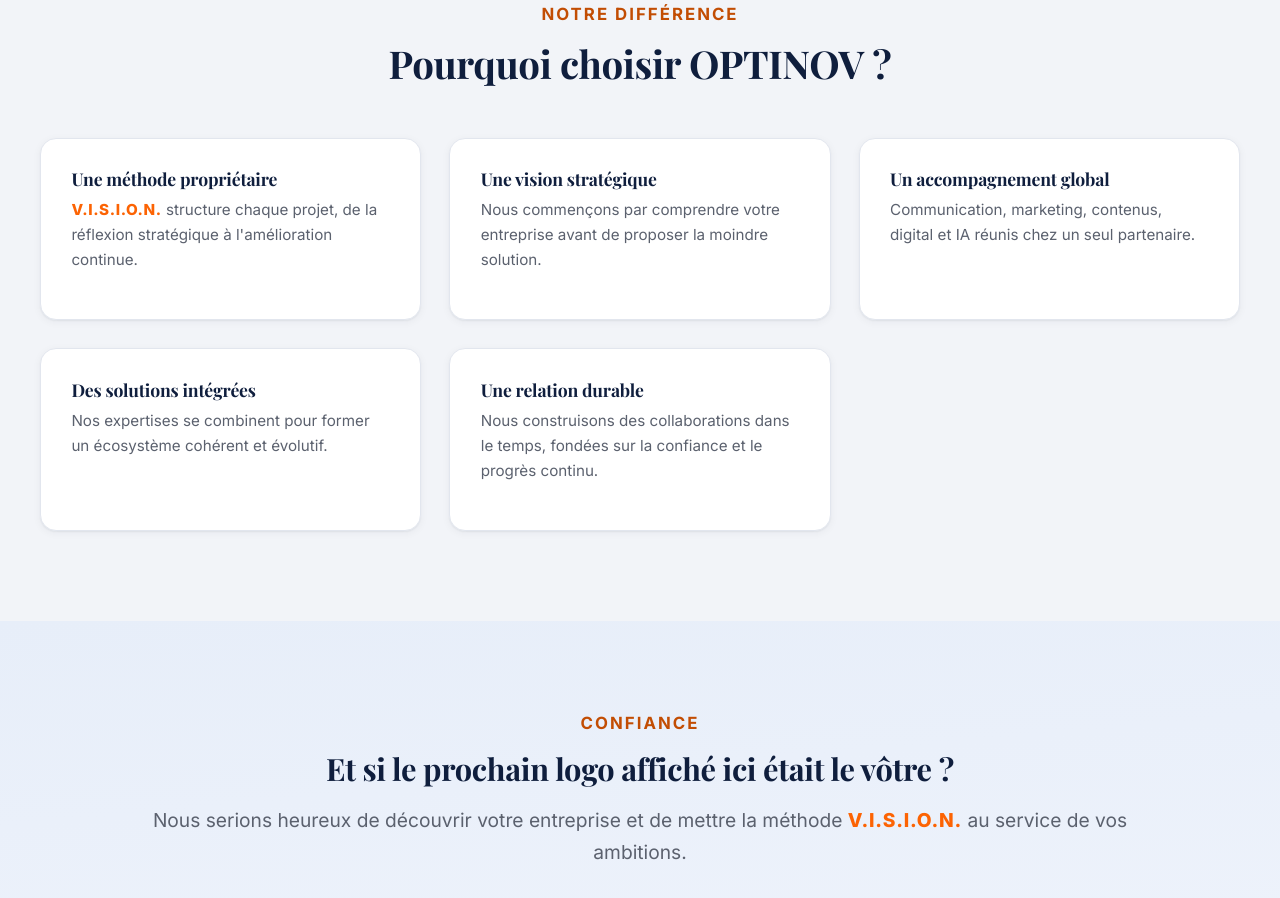
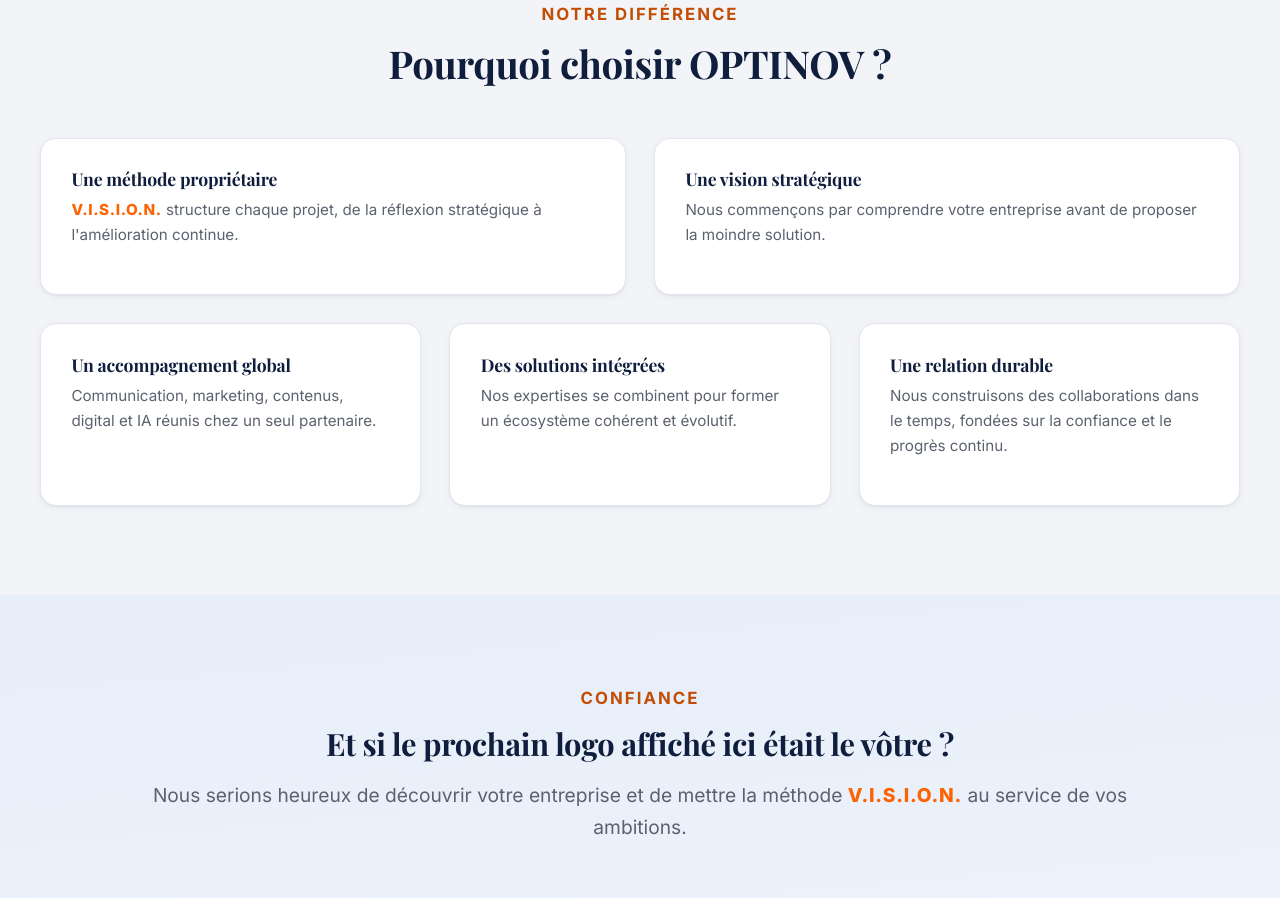
Before and after one commit to Paul-Aymard/optinov-agence, a Next.js app: page / in a window 1280 px wide. Shown: the part 6280-7178 px from the top of the page. Built offline with nearby package versions, Linux system fonts and the light colour scheme.

Commit message:
Accueil : section 'Notre difference' en 2 rangees (2 cartes larges + 3) comme les solutions

```diff
--- a/app/(site)/page.js
+++ b/app/(site)/page.js
@@ -46,6 +46,16 @@
         {s.produit ? "Découvrir PROS.CARDS" : "En savoir plus"}
         <span className="sr-only"> — {s.titre}</span>
       </Link>
+    </Reveal>
+  );
+}
+
+/** Carte « Notre différence » — factorisée pour les 2 rangées. */
+function cartePourquoi(p) {
+  return (
+    <Reveal key={p.titre} className="card">
+      <h3 style={{ fontSize: "1.1rem" }}>{p.titre}</h3>
+      <p><Lignes>{p.texte}</Lignes></p>
     </Reveal>
   );
 }
@@ -258,13 +268,13 @@
             <span className="eyebrow">Notre différence</span>
             <h2>Pourquoi choisir OPTINOV&nbsp;?</h2>
           </Reveal>
-          <div className="grid grid-3 cartes-anim">
-            {pourquoiOptinov.map((p) => (
-              <Reveal key={p.titre} className="card">
-                <h3 style={{ fontSize: "1.1rem" }}>{p.titre}</h3>
-                <p><Lignes>{p.texte}</Lignes></p>
-              </Reveal>
-            ))}
+          {/* Rangée du haut : 2 cartes larges sur toute la largeur */}
+          <div className="grid grid-2 cartes-anim solutions-grille">
+            {pourquoiOptinov.slice(0, 2).map(cartePourquoi)}
+          </div>
+          {/* Rangée du bas : les 3 autres cartes */}
+          <div className="grid grid-3 cartes-anim solutions-grille solutions-grille--bas">
+            {pourquoiOptinov.slice(2).map(cartePourquoi)}
           </div>
         </div>
       </section>
```
